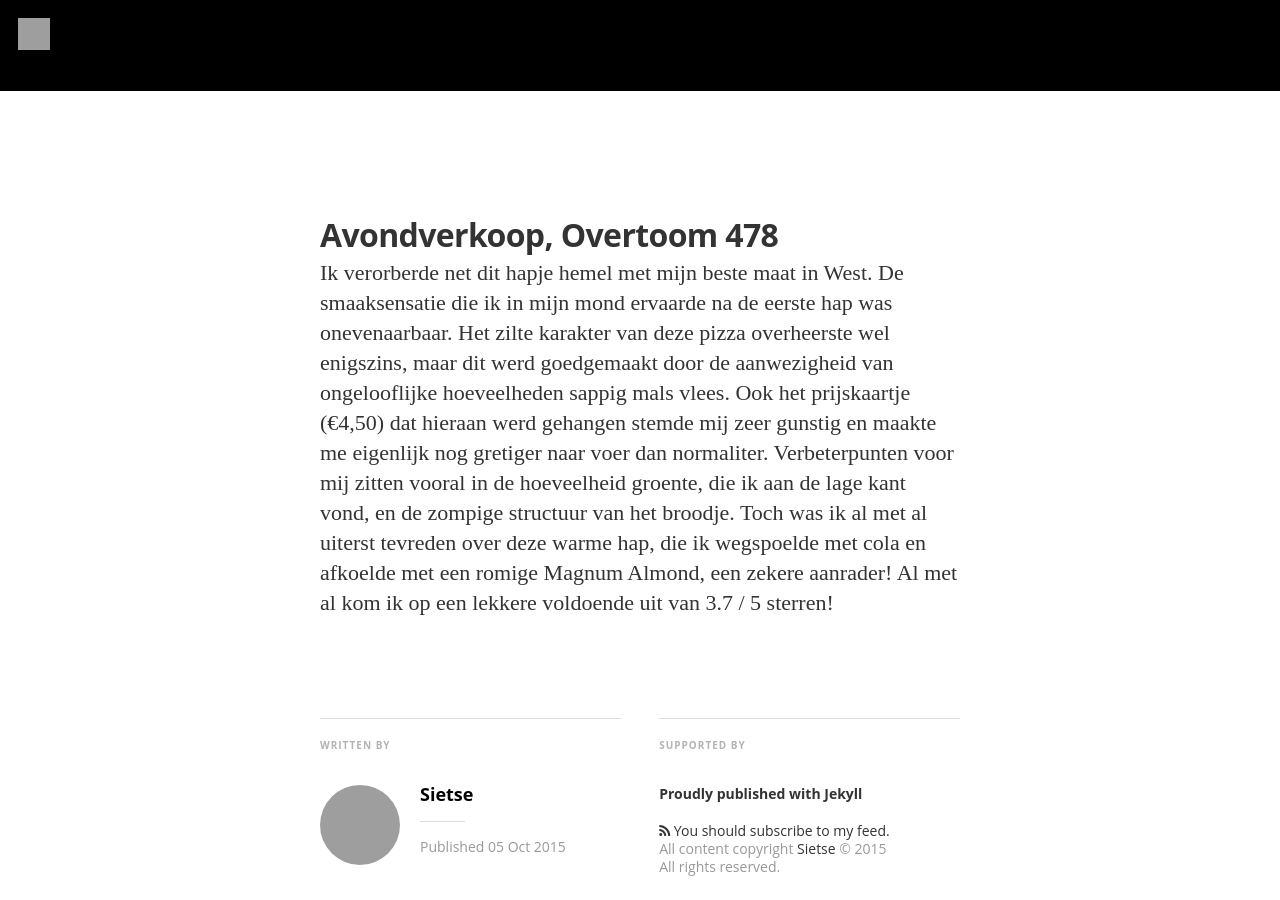
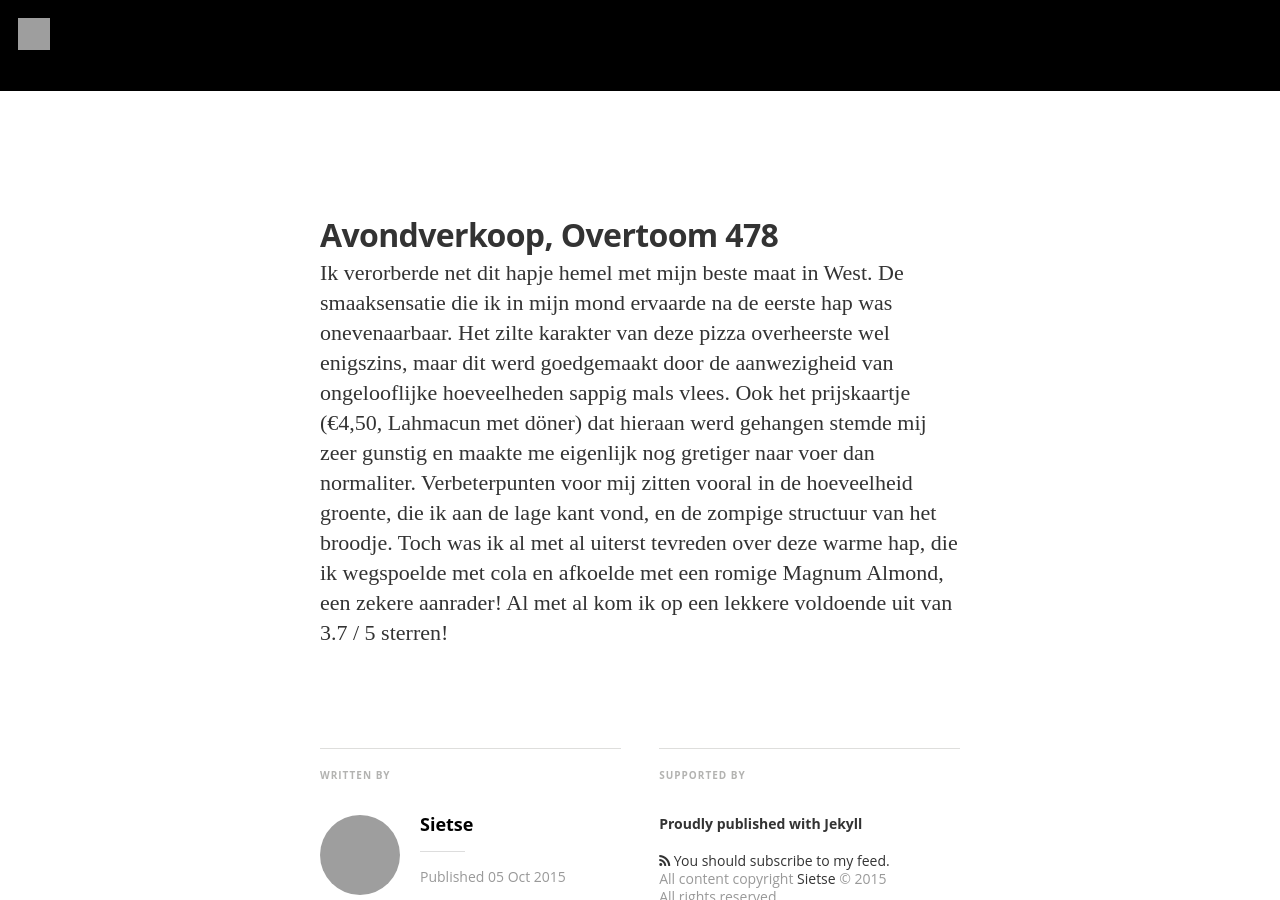
Before and after one commit to netwerken/tptgt, a Jekyll site: the page built from _posts/2015-10-05-avondverkoop.md, in a window 1280 px wide and 900 px high, scrolled down 809 px. Built offline with Jekyll 4.4.1, drawn with Linux system fonts in a browser that asks for light colours; nearby versions of some CDN libraries; some web fonts are replaced; Markdown is read by kramdown in place of the engine named in the settings; grey boxes are pictures that could not be loaded.

Commit message:
Update 2015-10-05-avondverkoop.md

```diff
--- a/_posts/2015-10-05-avondverkoop.md
+++ b/_posts/2015-10-05-avondverkoop.md
@@ -13,7 +13,7 @@
 
 Ik verorberde net dit hapje hemel met mijn beste maat in West. De smaaksensatie die ik in mijn mond ervaarde na de eerste hap was onevenaarbaar.
 Het zilte karakter van deze pizza overheerste wel enigszins, maar dit werd goedgemaakt door de aanwezigheid van ongelooflijke hoeveelheden
-sappig mals vlees. Ook het prijskaartje (€4,50) dat hieraan werd gehangen stemde mij zeer gunstig en maakte me eigenlijk nog gretiger naar voer dan normaliter.
+sappig mals vlees. Ook het prijskaartje (€4,50, Lahmacun met döner) dat hieraan werd gehangen stemde mij zeer gunstig en maakte me eigenlijk nog gretiger naar voer dan normaliter.
 Verbeterpunten voor mij zitten vooral in de hoeveelheid groente, die ik aan de lage kant vond, en de zompige structuur van het broodje. Toch was ik al
 met al uiterst tevreden over deze warme hap, die ik wegspoelde met cola en afkoelde met een romige Magnum Almond, een zekere aanrader!
 Al met al kom ik op een lekkere voldoende uit van 3.7 / 5 sterren!
```
